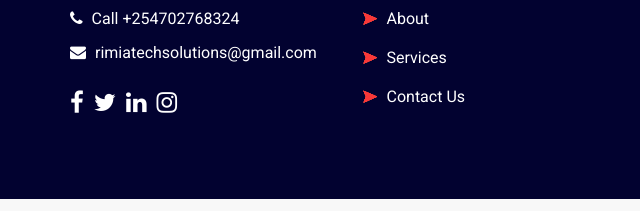
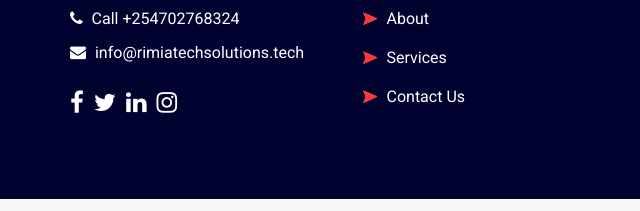
Before and after one commit to Tanui-prog/RimiaTech-Solutions, a plain HTML site: page service.html in a window 1280 px wide. Shown: the part 1363-1574 px from the top of the page, 0-640 px from the left. Drawn offline with Linux system fonts and the light colour scheme; a script that the page names is missing.

Commit message:
Update service.html

```diff
--- a/service.html
+++ b/service.html
@@ -251,7 +251,7 @@
               <a href="">
                 <i class="fa fa-envelope" aria-hidden="true"></i>
                 <span>
-                 rimiatechsolutions@gmail.com
+                 info@rimiatechsolutions.tech
                 </span>
               </a>
             </div>
```
